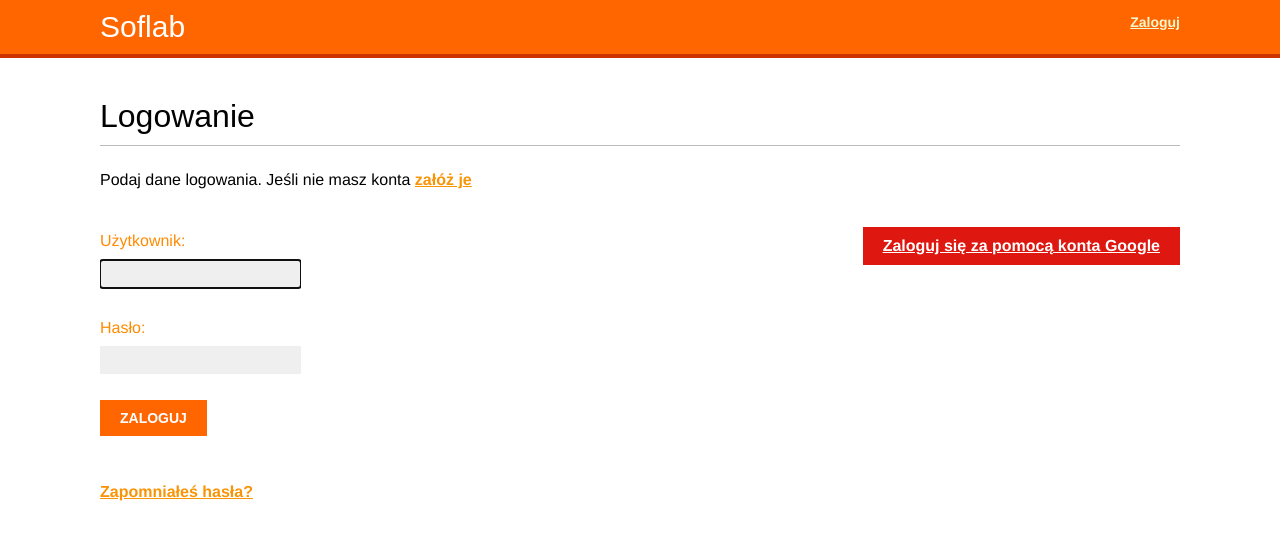
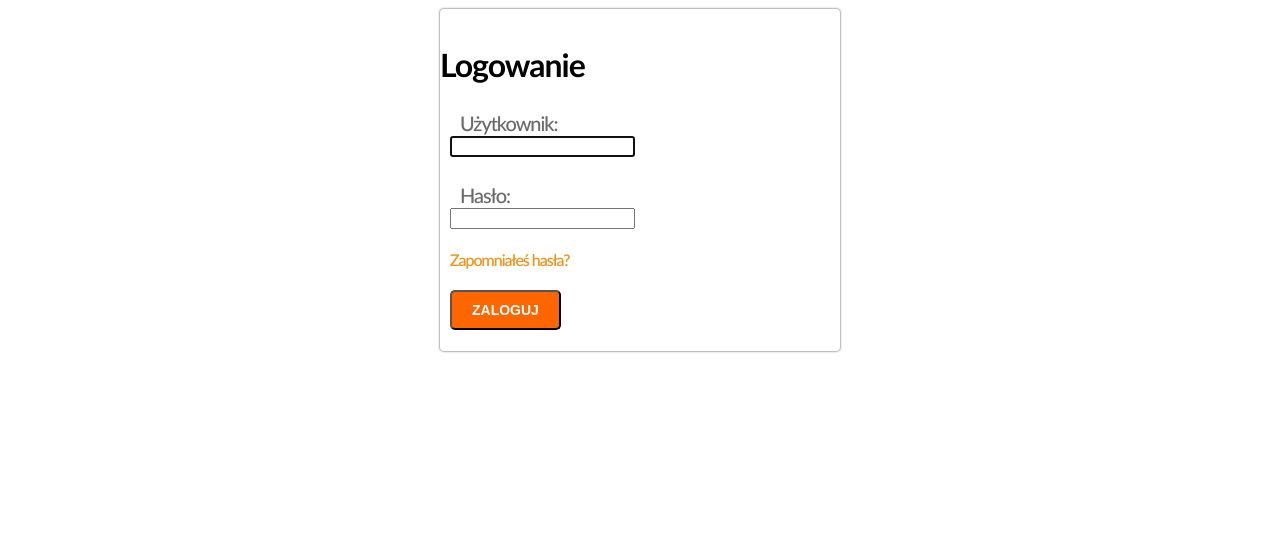
Before and after one commit to jbadysiak/DjangoApp, a Django app: page /csio/login/ in a window 1280 px wide. Shown: the top 540 px of the page. Run offline with Django 3.2, Linux system fonts and the light colour scheme; some web fonts are replaced.

Commit message:
New login page

```diff
--- a/csio/static/css/base.css
+++ b/csio/static/css/base.css
@@ -87,6 +87,7 @@ ol {
 /* forms */
 form {
     overflow:auto;
+    margin: 0px;
 }
 
 form p {
--- /dev/null
+++ b/csio/static/css/login.css
@@ -0,0 +1,62 @@
+#panel {
+    width: 400px;
+    margin: 0 auto;
+    padding: 15px 0px 0px;
+    background: #fff;
+    border: 1px solid silver;
+    font: 16px calibri;
+    letter-spacing: -1px;
+    -webkit-box-shadow: 0 0 2px silver;
+    -moz-box-shadow: 0 0 2px silver;
+    box-shadow: 0 0 2px silver;
+}
+
+form {
+    margin: 0;
+}
+
+a {
+    color:#F99407;
+    text-decoration: none;
+}
+
+a:hover {
+    color:#FF6600;
+}
+
+label {
+    display: block;
+    width: 260px;
+    padding: 5px 10px 0px;
+    color: #696969;
+    font-size: 20px;
+    text-shadow: 0 0 1px silver;
+}
+
+p {
+    display: block;
+    width: 260px;
+    padding: 0px 10px 5px;
+    color: #696969;
+    font-size: 16px;
+    text-shadow: 0 0 1px silver;
+}
+
+#panel, input[type="submit"] {
+    -webkit-border-radius: 5px;
+    -moz-border-radius: 5px;
+    border-radius: 5px;
+}
+
+input[type=submit], a.button {
+    font-weight: bold;
+    background: #FF6600;
+    color: #fff;
+    padding: 10px 20px;
+    font-size: 14px;
+    text-transform: uppercase;
+}
+
+input[id=id_username]{
+    content: "enter";
+}
--- /dev/null
+++ b/csio/templates/login.html
@@ -0,0 +1,15 @@
+{% load staticfiles %}
+<!DOCTYPE html>
+<html lang="en">
+<head>
+    <meta charset="UTF-8">
+    <title>{% block title %}{% endblock %}</title>
+    <link href="{% static "css/login.css" %}" rel="stylesheet">
+</head>
+<body>
+<div id="panel">
+    {% block panel %}
+    {% endblock %}
+</div>
+</body>
+</html>
--- a/csio/templates/registration/login.html
+++ b/csio/templates/registration/login.html
@@ -1,32 +1,24 @@
-{% extends 'base.html' %}
+{% extends "login.html" %}
 
 {% block title %}
     Logowanie
 {% endblock %}
 
-{% block content %}
-    <h1>Logowanie</h1>
+{% block panel %}
     {% if form.errors %}
         <p>
             Nazwa użytkownika lub hasło są niepoprawne.
             Spróbuj ponownie.
         </p>
-    {% else %}
-        <p>Podaj dane logowania. Jeśli nie masz konta <a href="{% url "register" %}">załóż je</a></p>
     {% endif %}
-    <div class="login-form">
+    <div class="login-form" >
+        <h1>Logowanie</h1>
         <form action="{% url 'login' %}" method="post">
             {{ form.as_p }}
             {% csrf_token %}
             <input type="hidden" name="next" value="{{ next }}"/>
+            <p><a href="{% url "password_reset" %}">Zapomniałeś hasła?</a></p>
             <p><input type="submit" value="Zaloguj"></p>
         </form>
-        <p><a href="{% url "password_reset" %}">Zapomniałeś hasła?</a></p>
-    </div>
-    <div class="social">
-        <ul>
-            <li class="google"><a href="{% url "social:begin" "google-oauth2" %}">Zaloguj się za pomocą konta Google</a>
-            </li>
-        </ul>
     </div>
 {% endblock %}
--- a/csio/templates/registration/password_reset_form.html
+++ b/csio/templates/registration/password_reset_form.html
@@ -1,10 +1,10 @@
-{% extends "base.html" %}
+{% extends "login.html" %}
 
 {% block title %}
     Zerowanie hasła
 {% endblock %}
 
-{% block content %}
+{% block panel %}
     <h1>Zapomniałeś hasła?</h1>
     <p>Podaj adres e-mail, aby zdefiniować nowe hasło.</p>
     <form action="." method="post">
--- a/csio_manager/settings.py
+++ b/csio_manager/settings.py
@@ -25,7 +25,7 @@ BASE_DIR = os.path.dirname(os.path.dirname(os.path.abspath(__file__)))
 SECRET_KEY = '5^%seuc+&l&nv863wrdp*okh=&byuq@5zc(2m_c5ca=2zz#5&-'
 
 # SECURITY WARNING: don't run with debug turned on in production!
-DEBUG = False
+DEBUG = True
 
 ALLOWED_HOSTS = ['soflab.csio.com', 'www.soflab.csio.com']
 
```
Also changed, not shown: csio/static/logo.png (added), db.sqlite3.
